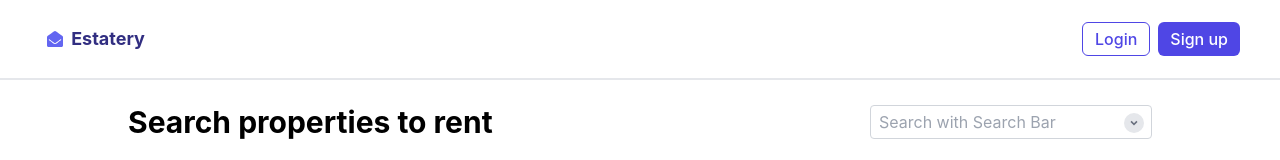
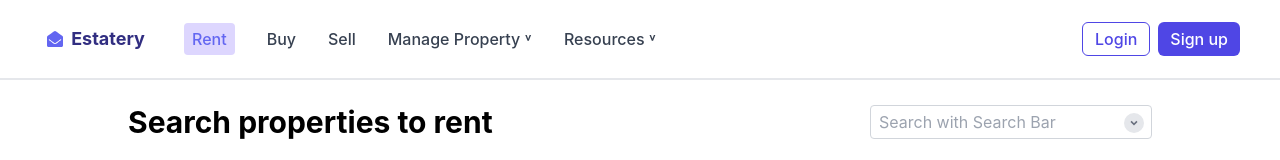
Before and after one commit to DarkM4tt/Reactive, a React (Create React App) app: page / in a window 1280 px wide. Shown: the top 160 px of the page. Built offline with nearby package versions, Linux system fonts and the light colour scheme.

Commit message:
Resolved header issue.

```diff
--- a/src/components/Header.jsx
+++ b/src/components/Header.jsx
@@ -14,8 +14,8 @@ const Header = () => {
         </Link>
 
         {/* Options */}
-        {/* <div className="flex font-medium items-center text-gray-700 space-x-8">
-          <Link to="/rent">
+        <div className="flex font-medium items-center text-gray-700 space-x-8">
+          <Link to="/">
             <p className="bg-violet-200 text-indigo-500 px-2 py-1 rounded">
               Rent
             </p>
@@ -24,7 +24,7 @@ const Header = () => {
           <p>Sell</p>
           <p>Manage Property ˅</p>
           <p>Resources ˅</p>
-        </div> */}
+        </div>
       </div>
 
       {/* Buttons */}
```
